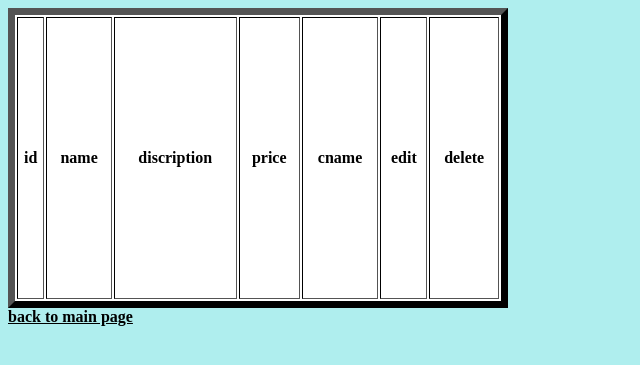
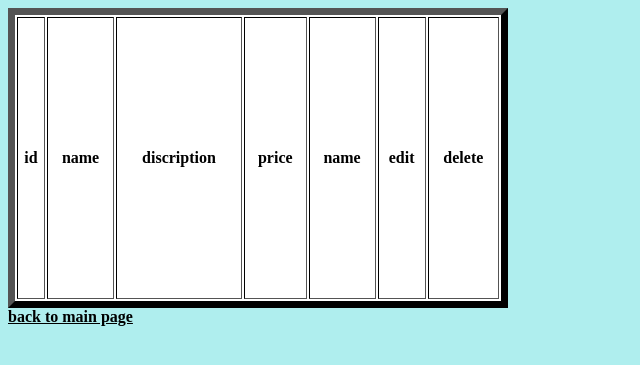
Before and after one commit to minhajuddin/cosmicvent_training, a PHP site: page /list.php in a window 1280 px wide. Shown: the top 365 px of the page, without its empty margins (0-640 px from the left). Run offline with PHP 8.4, Linux system fonts and the light colour scheme; data that the repository does not hold is empty.

Commit message:
many changes in files no output

```diff
--- a/ashfaq/catagory.html
+++ b/ashfaq/catagory.html
@@ -19,7 +19,7 @@
 <table class="mytable">
 
 <tr>
-<th align="right">NAME:</th>
+<th align="right">name:</th>
 
 <td align="left"><input type="text" name="name" value="" size="30"></td</tr>
 
--- a/ashfaq/edit.php
+++ b/ashfaq/edit.php
@@ -38,6 +38,7 @@ echo "<table border='1'>
 <th>name</th>
 <th>discription</th>
 <th>price</th>
+<th>name</th>
 
 </tr>";
 $row = mysql_fetch_array($result);
@@ -50,7 +51,7 @@ echo "<form action='modify1.php' method='post'>";
   echo "<td><input type='text' name='name' value='$row[name]' /></td>";
   echo "<td><input type='text' name='discription' value=' " . $row['discription'] ."' /> </td>";
   echo "<td><input type='text' name='price' value='  ". $row['price'] ."' /></td>";
-  echo "<td><input type='text' name='catagoeryid' value='  ". $row['catagoeryid'] ."' /></td>";
+  echo "<td><input type='text' name='name' value='  ". $row['name'] ."' /></td>";
 
   echo "</tr>";
 
--- a/ashfaq/list.php
+++ b/ashfaq/list.php
@@ -30,7 +30,7 @@ echo "<table border='1'>
 <th>discription</th>
 <th>price</th>
 
-<th>cname</th>
+<th>name</th>
 
 
 <th>edit</th>
@@ -47,7 +47,7 @@ while($row = mysql_fetch_array($result))
   echo "<td>" . $row['discription'] . "</td>";
   echo "<td>" . $row['price'] . "</td>";
 
-  echo "<td>" . $row['cname'] . "</td>";
+  echo "<td>" . $row['name'] . "</td>";
 
 
 
@@ -60,7 +60,7 @@ while($row = mysql_fetch_array($result))
   <input type='hidden' name='discription' value=' " . $row['discription'] ."' />
   <input type='hidden' name='price' value='  ". $row['price'] ."' />
 
-  <input type='hidden' name='cname' value='  ". $row['cname'] ."' />
+  <input type='hidden' name='name' value='  ". $row['name'] ."' />
 <input type='submit' value='edit'  />
   </form></td>";
 
@@ -71,7 +71,7 @@ while($row = mysql_fetch_array($result))
   <input type='hidden' name='discription' value=' " . $row['discription'] ."' />
   <input type='hidden' name='price' value='  ". $row['price'] ."' />
 
-  <input type='hidden' name='cname' value='  ". $row['cname'] ."'
+  <input type='hidden' name='name' value='  ". $row['name'] ."'
   <input type='submit' value='delete'  />
   </form> </td>";
   echo "</tr>";
--- a/ashfaq/modify.php
+++ b/ashfaq/modify.php
@@ -30,6 +30,7 @@ echo "<table border='1'>
 <th>name</th>
 <th>discription</th>
 <th>price</th>
+<th>catagoeryid</th>
 
 </tr>";
 $row = mysql_fetch_array($result);
@@ -42,6 +43,7 @@ echo "<form action='modify1.php' method='post'>";
   echo "<td><input type='text' name='name' value='$row[name]' /></td>";
   echo "<td><input type='text' name='discription' value=' " . $row['discription'] ."' /> </td>";
   echo "<td><input type='text' name='price' value='  ". $row['price'] ."' /></td>";
+  echo "<td><input type='text' name='catagoeryid' value='  ". $row['catagoeryid'] ."' /></td>
 
   echo "</tr>";
 
--- a/ashfaq/modify1.php
+++ b/ashfaq/modify1.php
@@ -42,6 +42,7 @@ echo "<table border='1' bgcolor=#ffffff>
 <th>name</th>
 <th>discription</th>
 <th>price</th>
+<th>catagoeryid</th>
 
 </tr>";
 $row = mysql_fetch_array($result);
@@ -54,6 +55,7 @@ echo "<form action='modify1.php' method='post'>";
   echo "<td>$row[name]</td>";
   echo "<td>$row[discription]</td>";
   echo "<td>$row[price]</td>";
+  echo "<td>$row[catagoeryid]</td>";
 
   echo "</tr>";
 
```
Also changed, not shown: ashfaq/home.php (+1 -7 lines).
